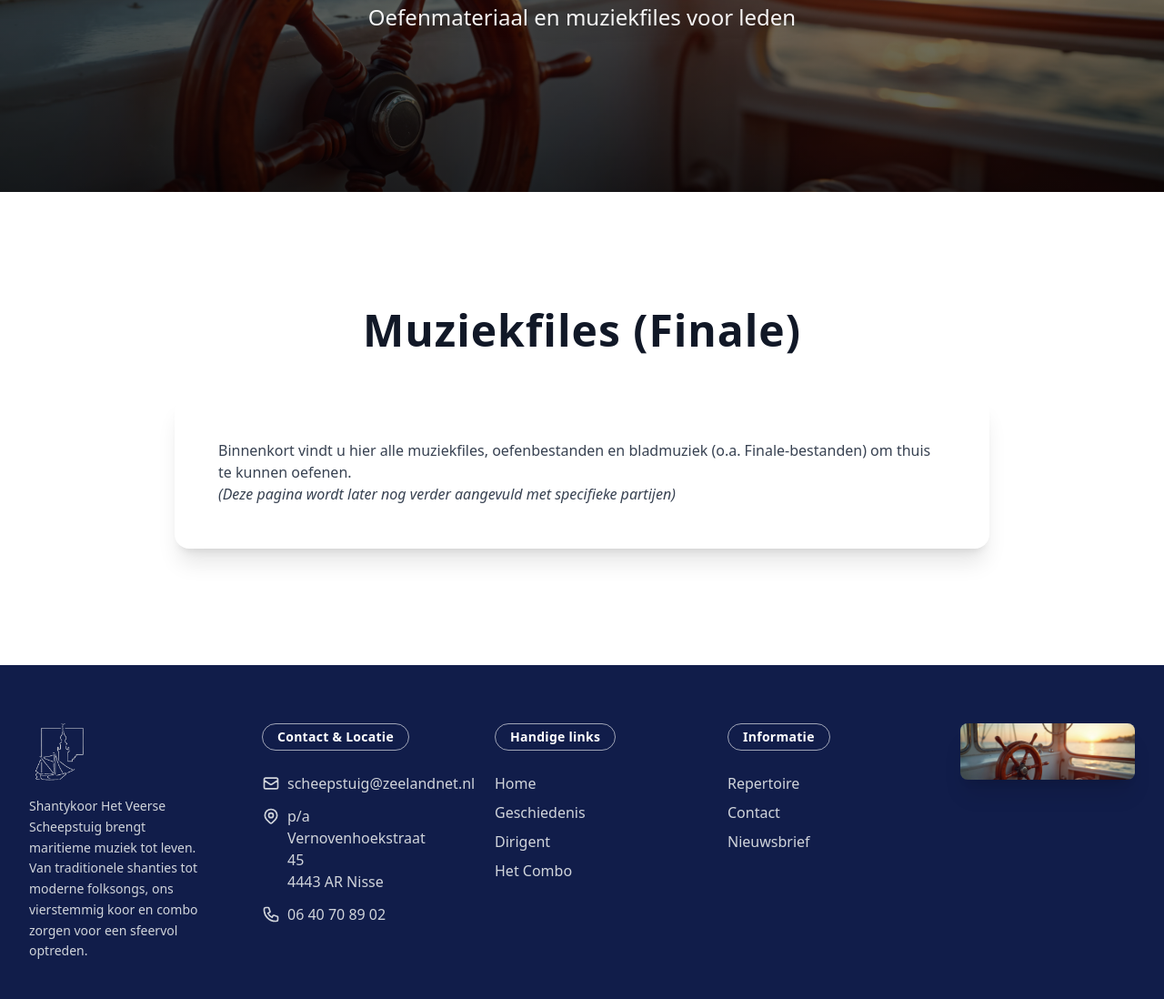
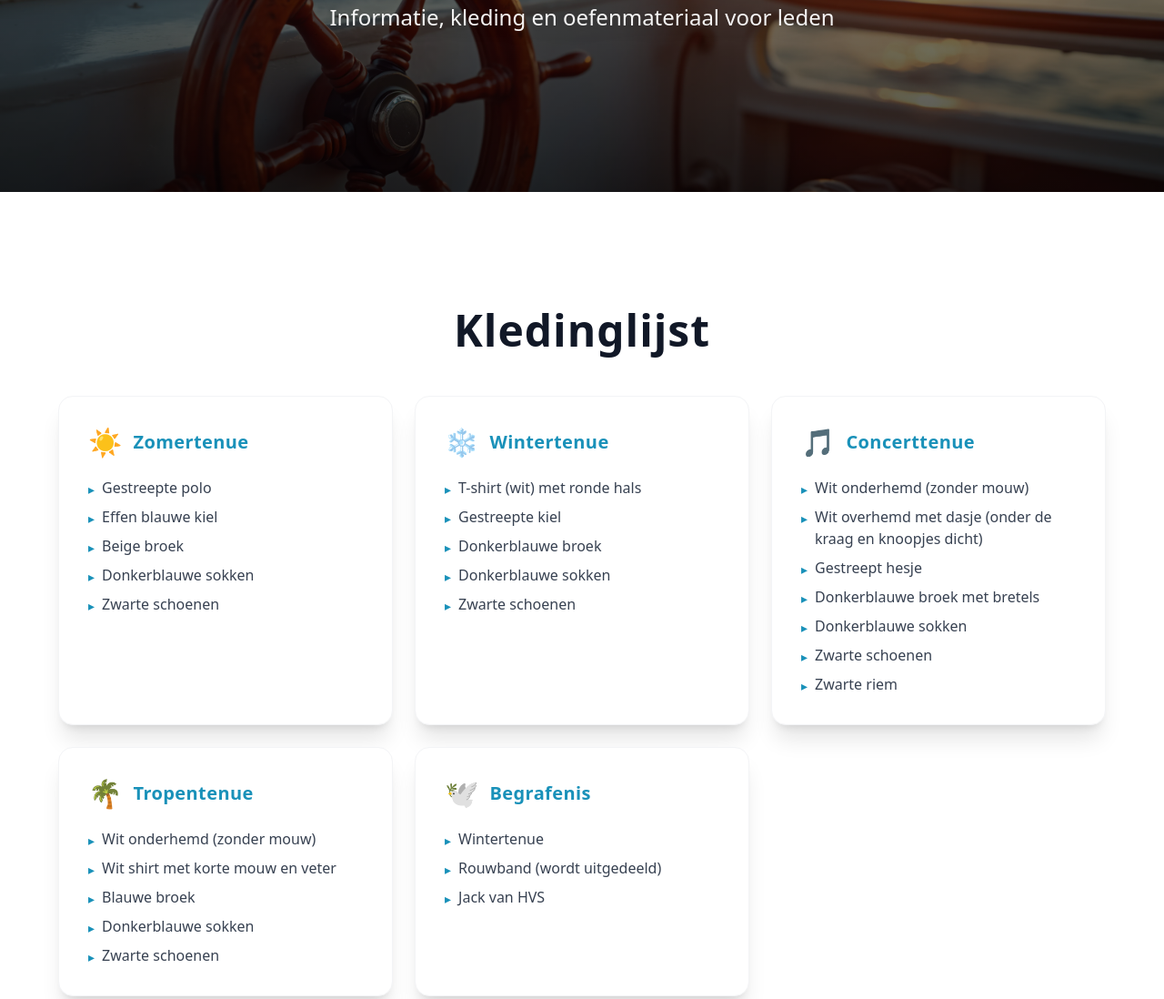
Before and after one commit to ZeezichtMedia/veersescheepstuig-website, an Astro site: page /ledenportaal in a window 1280 px wide. Shown: the part 269-1367 px from the top of the page at 91% size. Built offline with nearby package versions, Linux system fonts and the light colour scheme; Astro itself is replaced by a stand-in of ours.

Commit message:
feat: kledinglijst toegevoegd aan ledenportaal

```diff
--- a/src/pages/ledenportaal.astro
+++ b/src/pages/ledenportaal.astro
@@ -5,12 +5,66 @@ import SectionHeader from "../components/SectionHeader.astro";
 
 const heroImage = "/images/contact-header.webp";
 const heroTitle = "Ledenportaal";
-const heroSubtitle = "Oefenmateriaal en muziekfiles voor leden";
+const heroSubtitle = "Informatie, kleding en oefenmateriaal voor leden";
+
+const tenues = [
+    {
+        naam: "Zomertenue",
+        icon: "☀️",
+        items: [
+            "Gestreepte polo",
+            "Effen blauwe kiel",
+            "Beige broek",
+            "Donkerblauwe sokken",
+            "Zwarte schoenen",
+        ],
+    },
+    {
+        naam: "Wintertenue",
+        icon: "❄️",
+        items: [
+            "T-shirt (wit) met ronde hals",
+            "Gestreepte kiel",
+            "Donkerblauwe broek",
+            "Donkerblauwe sokken",
+            "Zwarte schoenen",
+        ],
+    },
+    {
+        naam: "Concerttenue",
+        icon: "🎵",
+        items: [
+            "Wit onderhemd (zonder mouw)",
+            "Wit overhemd met dasje (onder de kraag en knoopjes dicht)",
+            "Gestreept hesje",
+            "Donkerblauwe broek met bretels",
+            "Donkerblauwe sokken",
+            "Zwarte schoenen",
+            "Zwarte riem",
+        ],
+    },
+    {
+        naam: "Tropentenue",
+        icon: "🌴",
+        items: [
+            "Wit onderhemd (zonder mouw)",
+            "Wit shirt met korte mouw en veter",
+            "Blauwe broek",
+            "Donkerblauwe sokken",
+            "Zwarte schoenen",
+        ],
+    },
+    {
+        naam: "Begrafenis",
+        icon: "🕊️",
+        items: ["Wintertenue", "Rouwband (wordt uitgedeeld)", "Jack van HVS"],
+    },
+];
 ---
 
 <BaseLayout
     title="Ledenportaal - Het Veerse Scheepstuig"
-    description="Ledenportaal met oefenbestanden en bladmuziek voor de leden van Het Veerse Scheepstuig."
+    description="Ledenportaal met kleding, oefenbestanden en bladmuziek voor de leden van Het Veerse Scheepstuig."
 >
     <!-- Prevent indexing of member portal -->
     <meta name="robots" content="noindex, nofollow" slot="head" />
@@ -42,6 +96,40 @@ const heroSubtitle = "Oefenmateriaal en muziekfiles voor leden";
         </div>
     </section>
 
+    <!-- Kledinglijst Section -->
+    <Section id="kledinglijst" padding="large">
+        <div class="max-w-6xl mx-auto">
+            <SectionHeader title="Kledinglijst" align="center" />
+
+            <div
+                class="grid grid-cols-1 md:grid-cols-2 lg:grid-cols-3 gap-6 mt-8"
+            >
+                {
+                    tenues.map((tenue) => (
+                        <div class="bg-white rounded-2xl shadow-xl p-6 md:p-8 hover:shadow-2xl transition-shadow duration-300 border border-gray-100">
+                            <div class="flex items-center gap-3 mb-5">
+                                <span class="text-3xl">{tenue.icon}</span>
+                                <h3 class="text-xl font-bold text-primary">
+                                    {tenue.naam}
+                                </h3>
+                            </div>
+                            <ul class="space-y-2">
+                                {tenue.items.map((item) => (
+                                    <li class="flex items-start gap-2 text-gray-700">
+                                        <span class="text-primary mt-1 text-sm">
+                                            ▸
+                                        </span>
+                                        <span>{item}</span>
+                                    </li>
+                                ))}
+                            </ul>
+                        </div>
+                    ))
+                }
+            </div>
+        </div>
+    </Section>
+
     <!-- Muziekfiles / Finale section -->
     <Section id="muziekfiles" padding="large">
         <div class="max-w-4xl mx-auto">
```
